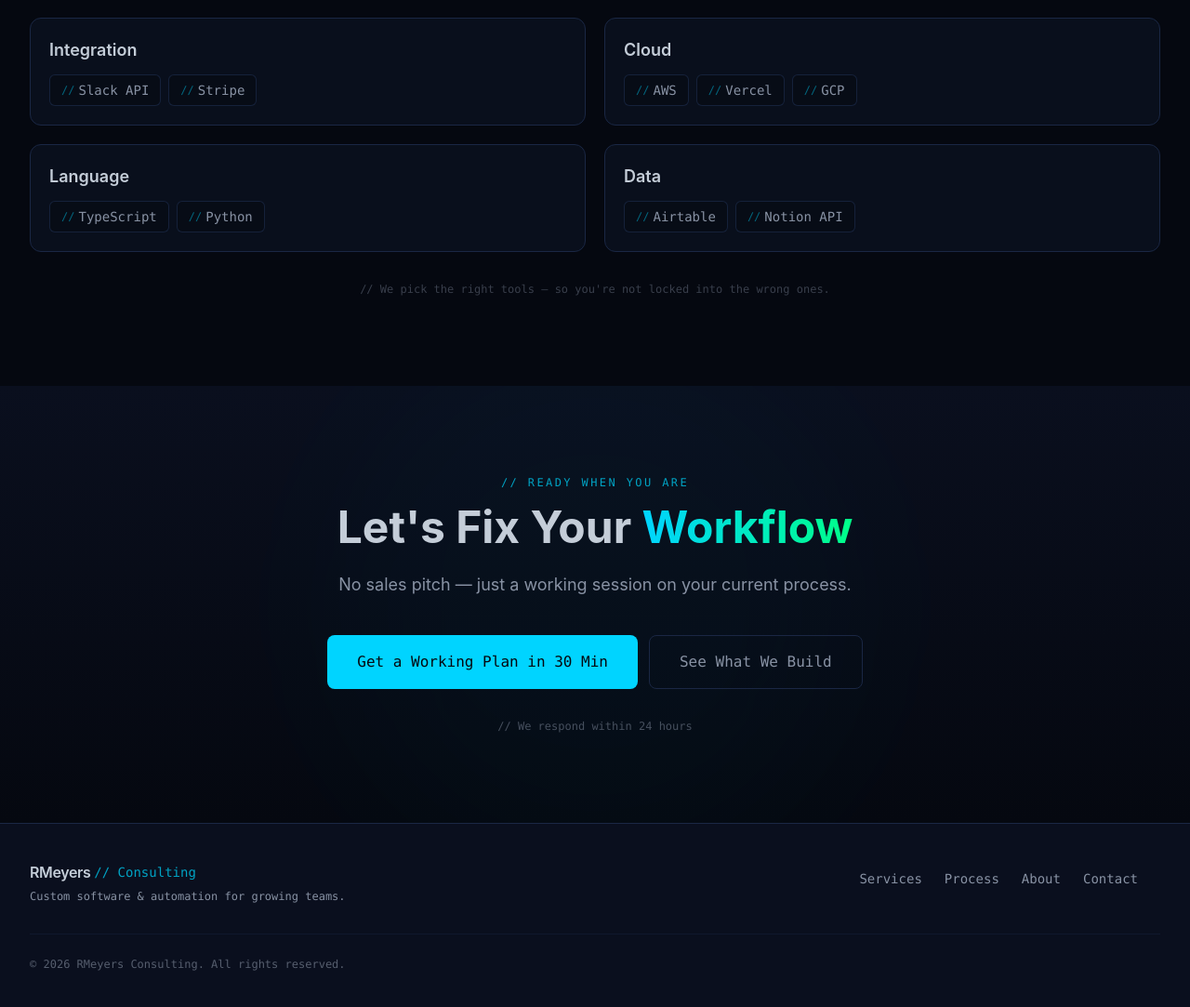
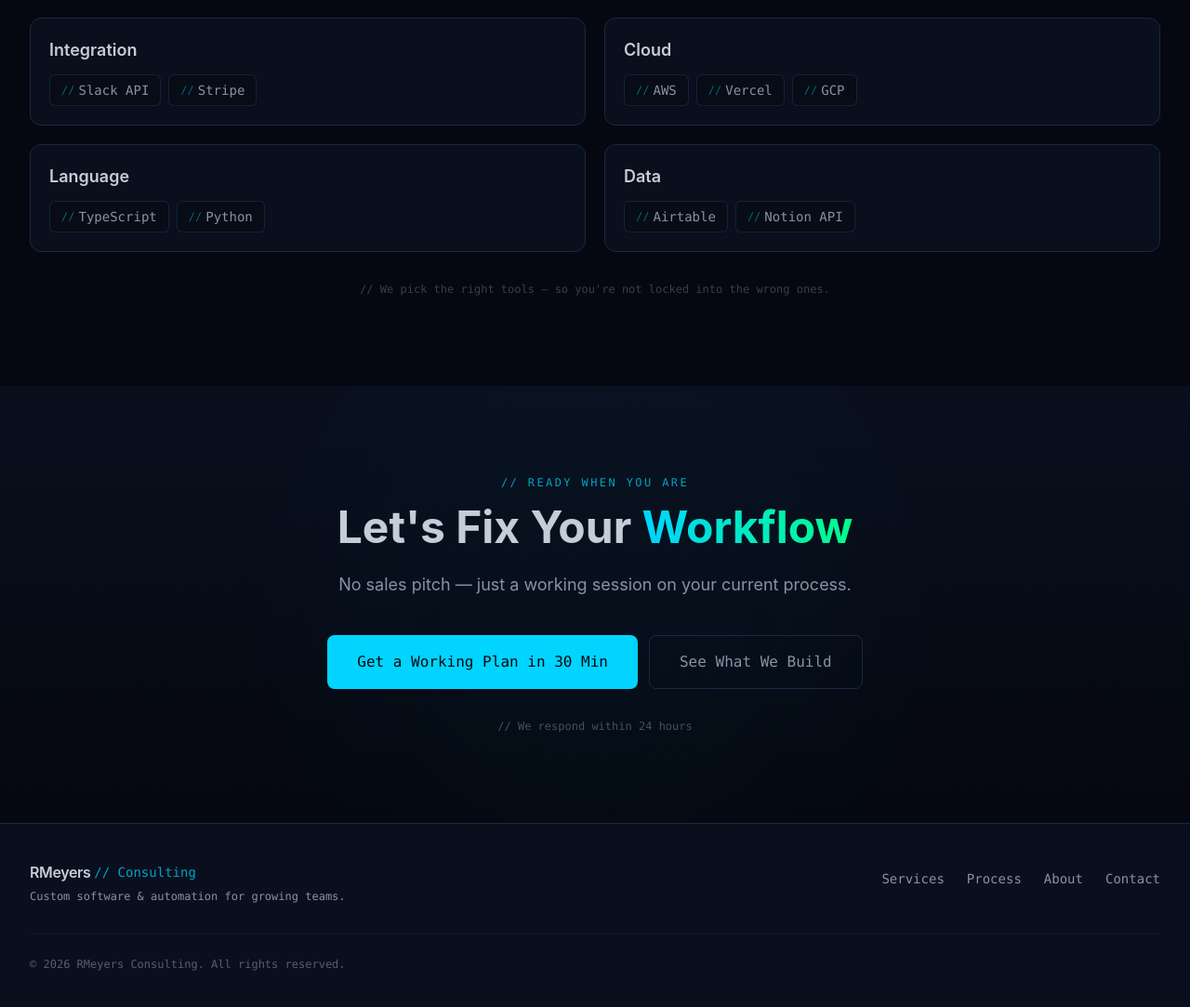
Before and after one commit to rmeyers26/RMeyersConsulting, a Next.js app: page / in a window 1280 px wide. Shown: the part 3713-4796 px from the top of the page at 93% size. Built offline with nearby package versions, Linux system fonts and the light colour scheme.

Commit message:
fix: add font-size fallback comment and remove trailing nav link margin
Agent-Logs-Url: https://github.com/rmeyers26/RMeyersConsulting/sessions/69807774-c319-42fc-b0f3-136f950fff70

Co-authored-by: rmeyers26 <76506169+rmeyers26@users.noreply.github.com>

```diff
--- a/src/app/globals.css
+++ b/src/app/globals.css
@@ -42,7 +42,7 @@
   input,
   textarea,
   select {
-    font-size: 16px;
+    font-size: 16px; /* fallback for iOS 12 Safari which doesn't support max() */
     font-size: max(16px, 1em);
   }
 
--- a/src/components/layout/Footer.tsx
+++ b/src/components/layout/Footer.tsx
@@ -33,7 +33,7 @@ export default function Footer() {
               <Link
                 key={link.href}
                 href={link.href}
-                className="mr-6 mb-2 text-sm text-ghost hover:text-cyan-dim font-mono transition-colors"
+                className="mr-6 mb-2 last:mr-0 text-sm text-ghost hover:text-cyan-dim font-mono transition-colors"
               >
                 {link.label}
               </Link>
```
